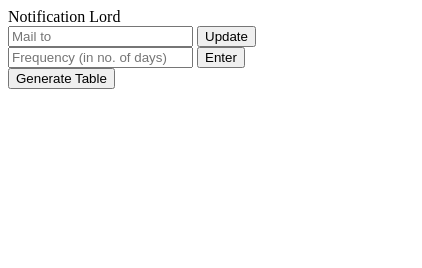
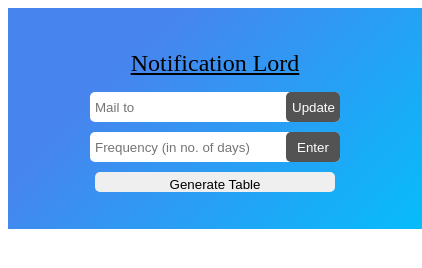
Before and after one commit to SaketThota/Notification-lord-mv3, a browser extension: page popup.html in a window 400 px wide. Shown: the whole page, 422 px wide, since content can reach past the window. Drawn offline with Linux system fonts and the light colour scheme.

Commit message:
Assigned content.js work

```diff
--- a/popup.html
+++ b/popup.html
@@ -5,7 +5,7 @@
     <meta http-equiv="X-UA-Compatible" content="IE=edge">
     <meta name="viewport" content="width=device-width, initial-scale=1.0">
     <title>Popup</title>
-    <link rel="stylesheet" href="Pop.css">
+    <link rel="stylesheet" href="popup.css">
 </head>
 <body>
     <div class="container">
```
Also changed, not shown: content.js (+7 -0 lines).
